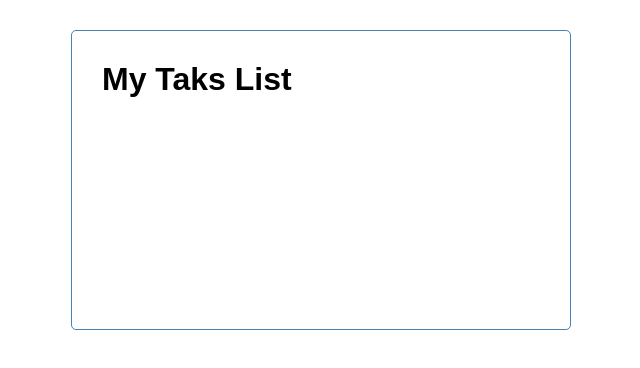
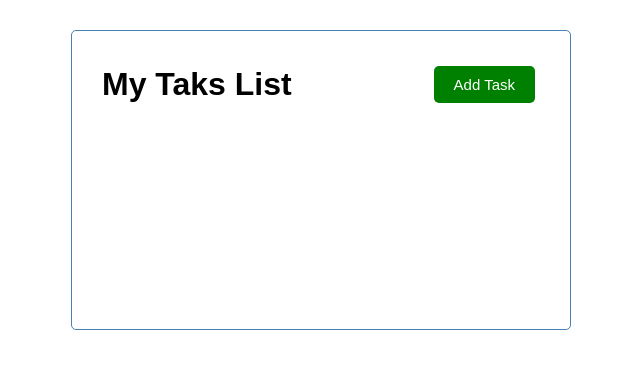
Before and after one commit to gisellar89/Prueba-lista-de-tareas, an Angular app: page / in a window 1280 px wide. Shown: the top 368 px of the page, without its empty margins (319-959 px from the left). Built offline with nearby package versions, Linux system fonts and the light colour scheme.

Commit message:
Primer Boton

```diff
--- a/src/app/app.module.ts
+++ b/src/app/app.module.ts
@@ -3,11 +3,13 @@ import { BrowserModule } from '@angular/platform-browser';
 
 import { AppComponent } from './app.component';
 import { HeaderComponent } from './component/header/header.component';
+import { ButtonComponent } from './component/button/button.component';
 
 @NgModule({
   declarations: [
     AppComponent,
-    HeaderComponent
+    HeaderComponent,
+    ButtonComponent
   ],
   imports: [
     BrowserModule
--- /dev/null
+++ b/src/app/component/button/button.component.html
@@ -0,0 +1,3 @@
+<button class="btn" [ngStyle]="{'background-color':color}" (click)="onClick()">
+    {{text}}
+</button>
--- /dev/null
+++ b/src/app/component/button/button.component.ts
@@ -0,0 +1,17 @@
+import { Component, OnInit, Input, Output, EventEmitter} from '@angular/core';
+
+@Component({
+  selector: 'app-button',
+  templateUrl: './button.component.html',
+  styleUrls: ['./button.component.css']
+})
+export class ButtonComponent {
+  @Input() text:string="";
+  @Input() color:string="";
+  @Output() btnClick= new EventEmitter()
+  constructor() {}
+  ngOnInit():void{}
+  onClick(){
+    this.btnClick.emit();
+  }
+}
--- a/src/app/component/header/header.component.html
+++ b/src/app/component/header/header.component.html
@@ -1 +1,5 @@
-<h1> {{title}} </h1>
+<header>
+    <h1> {{title}} </h1>
+    <app-button color="green" text="Add Task"
+    (btnClick)="toggleAddTask()"></app-button>
+</header>
--- a/src/app/component/header/header.component.ts
+++ b/src/app/component/header/header.component.ts
@@ -12,4 +12,8 @@ export class HeaderComponent implements OnInit{
 
   ngOnInit(): void {
   }
+  toggleAddTask(){
+    console.log("toggleAddTask!");
+  }
+
 }
```
Also changed, not shown: src/app/component/button/button.component.css (added), 1 other file (tests, documents, lock files or other folders).
